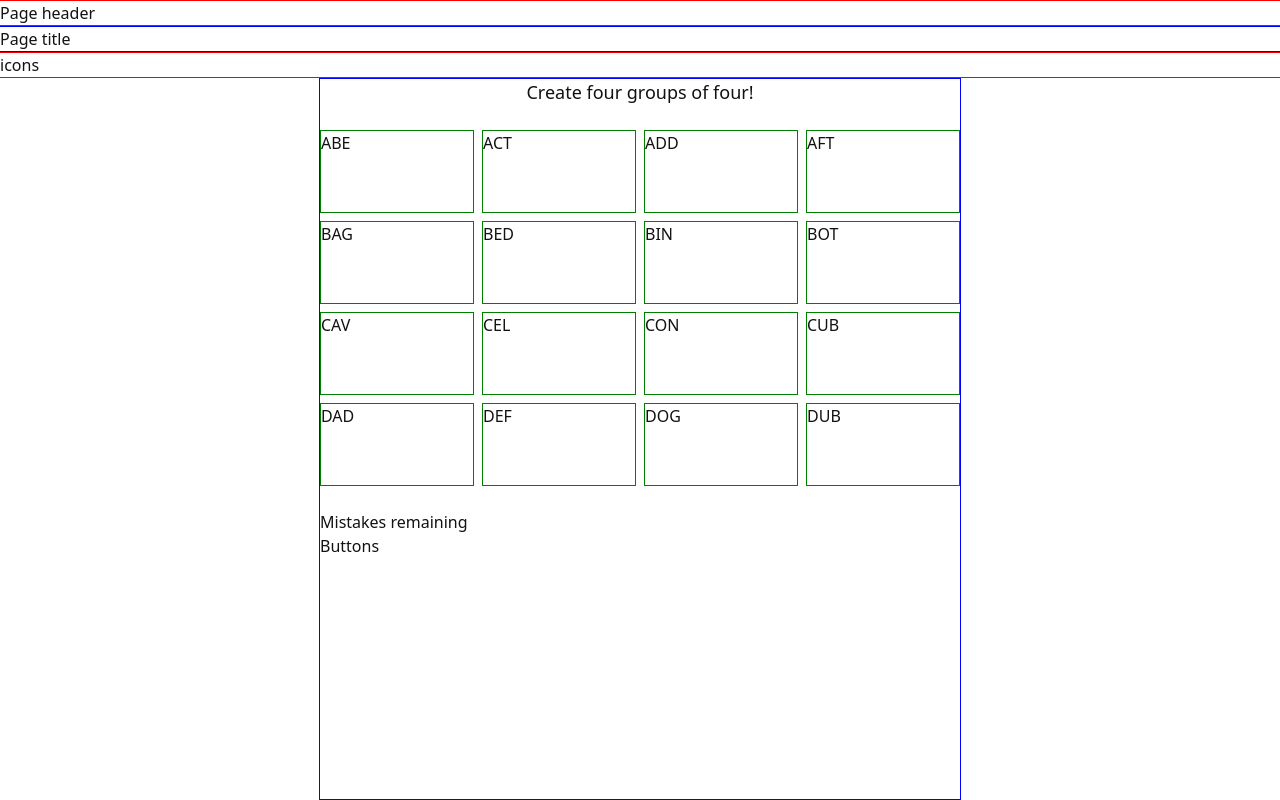
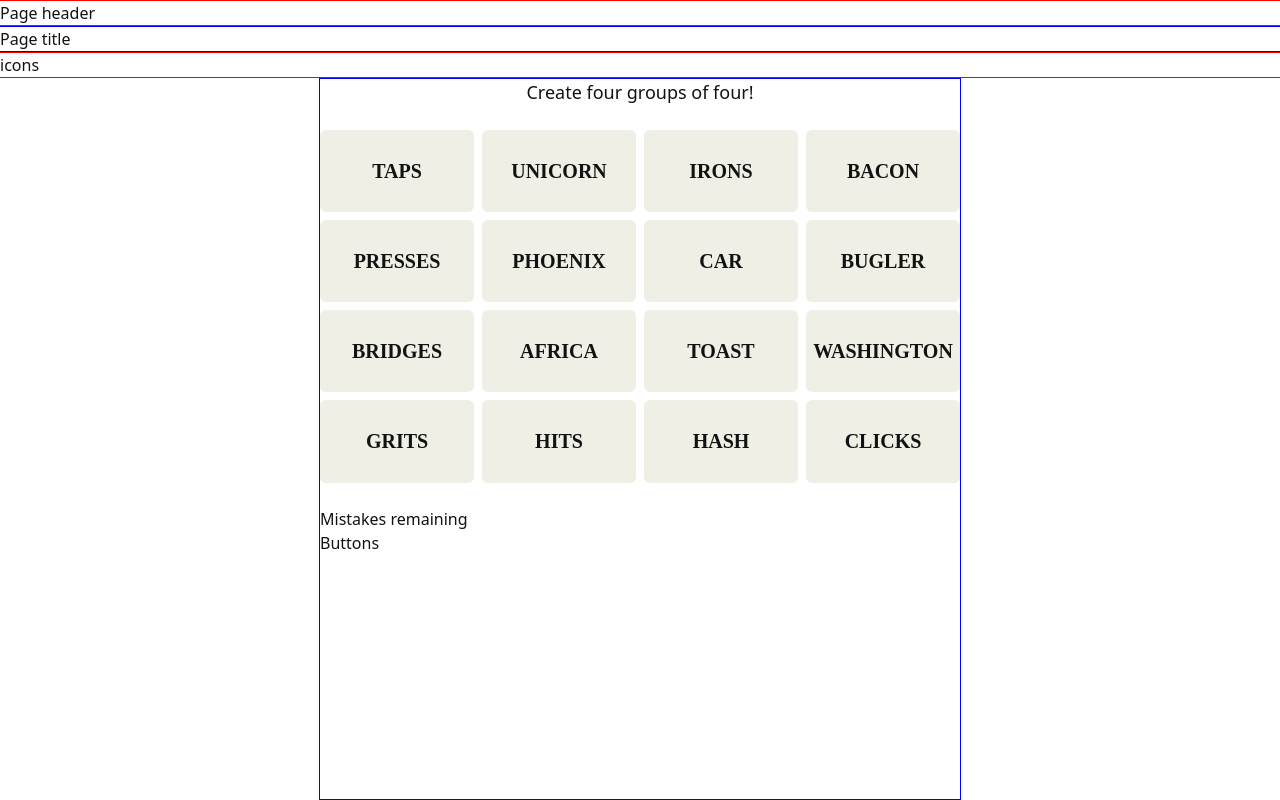
Before and after one commit to sjlutterbie/connections-card, a React (Vite) app: page / in a window 1280 px wide. Built offline with nearby package versions, Linux system fonts and the light colour scheme; a web font is replaced by a local one.

Commit message:
Tile styling

```diff
--- a/src/GameLayout.css
+++ b/src/GameLayout.css
@@ -1,3 +1,11 @@
+#root {
+  --tile-bg-color: rgb(239, 239, 230);
+  --tile-color: rgb(18, 18, 18);
+
+  --tile-bg-color-selected: rgb(90, 89, 78);
+  --tile-color-selected: rgb(248, 248, 248);
+}
+
 #section-instructions {
   font-weight: 500;
   font-size: 18px;
@@ -16,13 +24,36 @@
 }
 
 .tile {
+  display: flex;
+  justify-content: center;
+  align-items: center;
+  font-family: Franklin;
+  font-weight: 700;
+  font-size: 16px;
   flex: 1 0 21%;
-  border: 1px solid green;
+  background-color: var(--tile-bg-color);
+  border-radius: 6px;
+  color: var(--tile-color);
   aspect-ratio: 1;
+  border: 0px;
+  cursor: pointer;
+}
+
+.tile.selected {
+  background-color: var(--tile-bg-color-selected);
+  color: var(--tile-color-selected);
+}
+
+.tile.long-text {
+  font-size: 11.5px;
 }
 
 @media (min-width: 640px) {
   .tile {
     aspect-ratio: 1.875;
+    font-size: 20px;
+  }
+  .tile.long-text {
+    font-size: 20px;
   }
 }
--- a/src/GameLayout.tsx
+++ b/src/GameLayout.tsx
@@ -1,10 +1,10 @@
 import './GameLayout.css';
 import { Tile } from './Tile';
 
-const SET_1 = ['ABE', 'ACT', 'ADD', 'AFT'];
-const SET_2 = ['BAG', 'BED', 'BIN', 'BOT'];
-const SET_3 = ['CAV', 'CEL', 'CON', 'CUB'];
-const SET_4 = ['DAD', 'DEF', 'DOG', 'DUB'];
+const SET_1 = ['TAPS', 'UNICORN', 'IRONS', 'BACON'];
+const SET_2 = ['PRESSES', 'PHOENIX', 'CAR', 'BUGLER'];
+const SET_3 = ['BRIDGES', 'AFRICA', 'TOAST', 'WASHINGTON'];
+const SET_4 = ['GRITS', 'HITS', 'HASH', 'CLICKS'];
 
 const TILES = [...SET_1, ...SET_2, ...SET_3, ...SET_4];
 
--- a/src/Tile.tsx
+++ b/src/Tile.tsx
@@ -1,8 +1,27 @@
+import { useMemo, useState } from 'react';
+
 type Props = {
+  // isSelected?: boolean;
   label: string;
 };
 
 export function Tile(props: Props) {
   const { label } = props;
-  return <div className="tile">{label}</div>;
+
+  const [isSelected, setIsSelected] = useState(false);
+
+  const classes = useMemo(() => {
+    const longText = label.length >= 10;
+    return ['tile', isSelected && 'selected', longText && 'long-text']
+      .filter(Boolean)
+      .join(' ');
+  }, [isSelected, label]);
+
+  const handleClick = () => setIsSelected((prev) => !prev);
+
+  return (
+    <button className={classes} onClick={handleClick}>
+      {label}
+    </button>
+  );
 }
```
